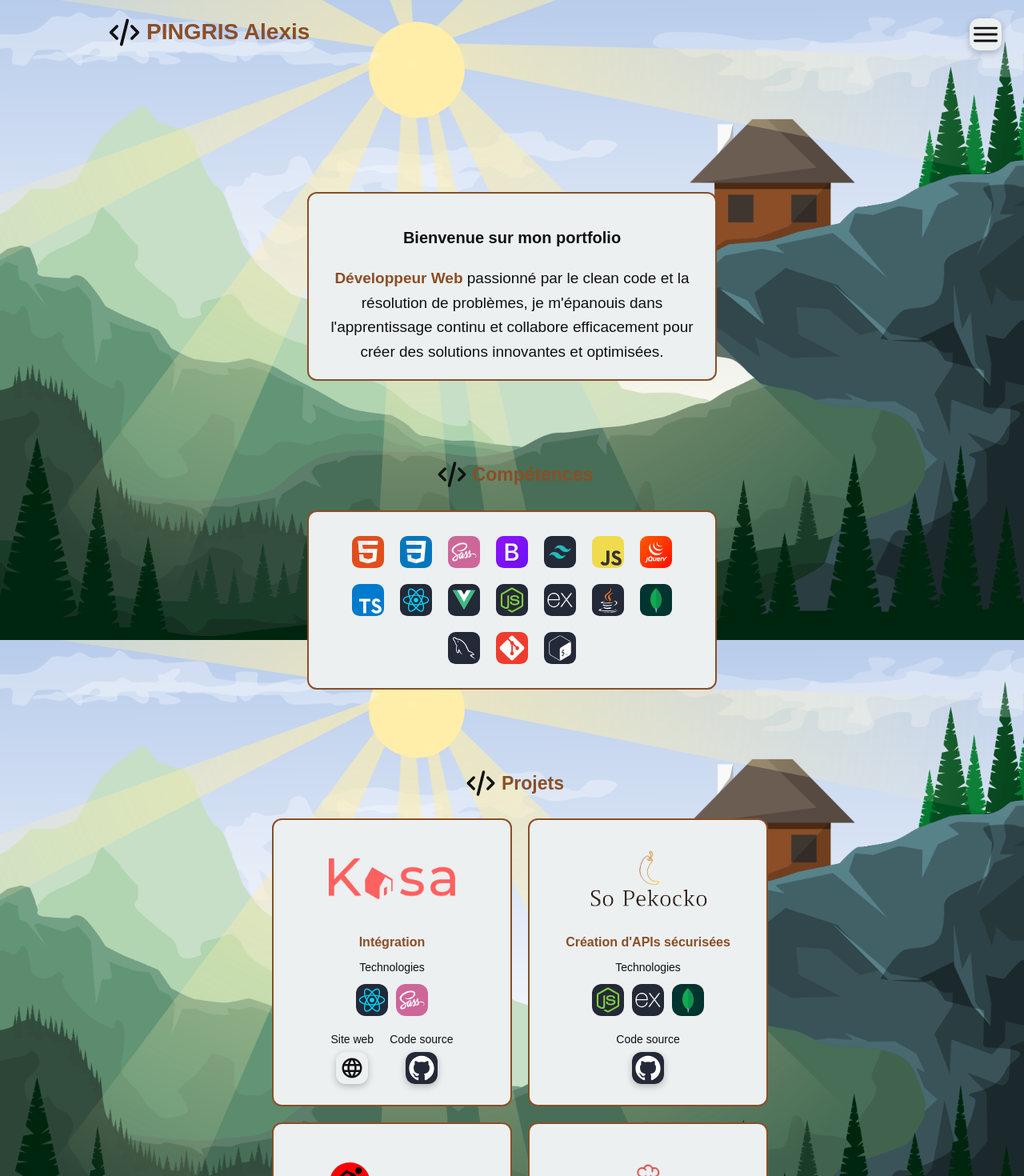
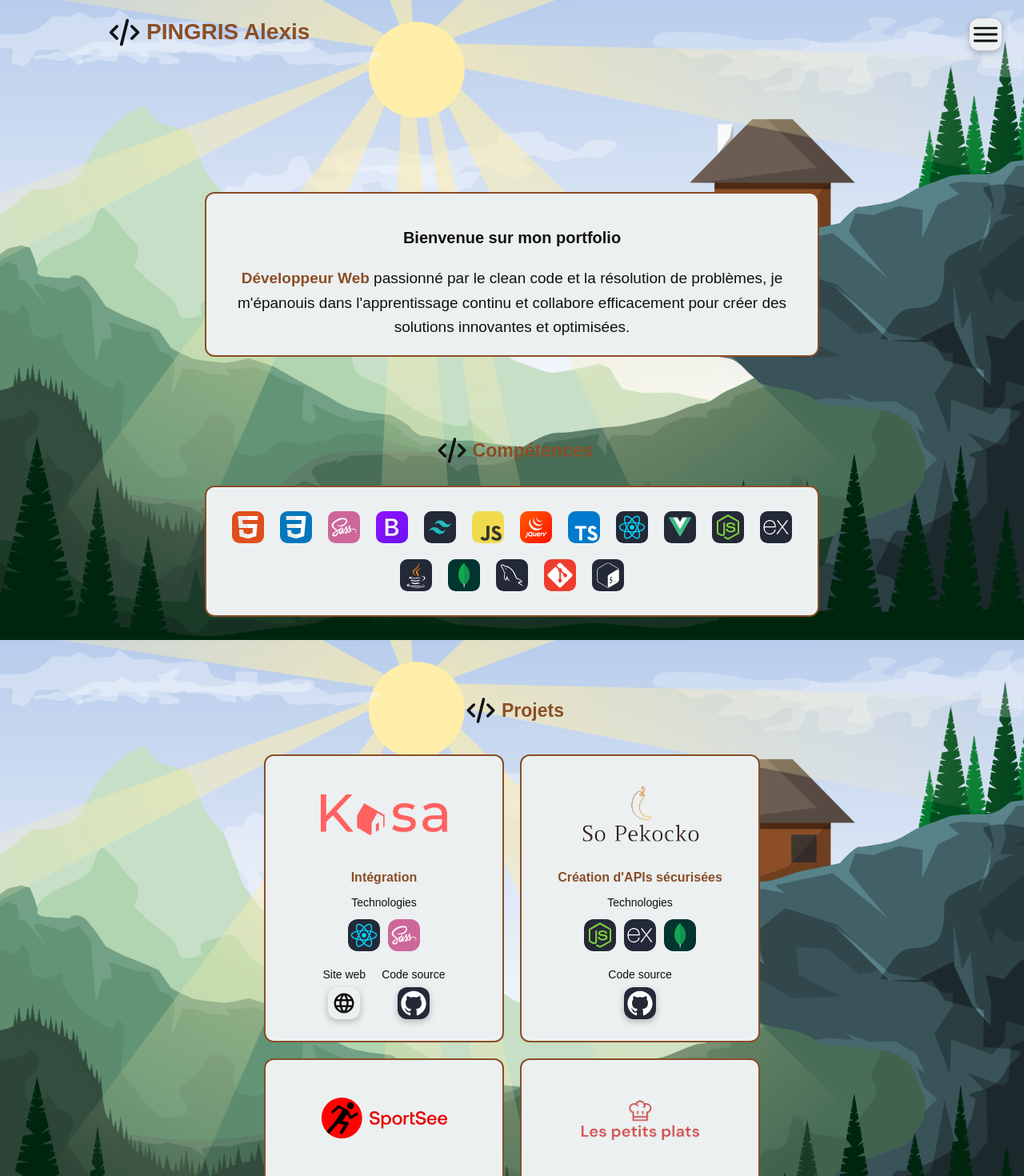
Before and after one commit to PingrisAlexis/portfolio, a React (Create React App) app: page / in a window 1280 px wide. Shown: the top 1470 px of the page at 80% size. Built offline with nearby package versions, Linux system fonts and the light colour scheme.

Commit message:
responsive

```diff
--- a/src/components/about/About.module.scss
+++ b/src/components/about/About.module.scss
@@ -10,17 +10,22 @@
   margin-bottom: 10rem;
   margin-top: 20vh;
   border: solid var(--border-width) var(--color-sec);
-  h1 {
-    padding: 2rem;
+  @media (max-width: 1500px) {
+    width: 60vw !important;
   }
   @media (max-width: 1000px) {
+    width: 70vw !important;
+  }
+  @media (max-width: 700px) {
     width: 90vw !important;
   }
   h1 {
+    padding: 2rem;
     @media (max-width: 1000px) {
       font-size: 3rem !important;
     }
   }
+
   div {
     display: flex;
     flex-direction: row;
--- a/src/components/contact/Contact.module.scss
+++ b/src/components/contact/Contact.module.scss
@@ -12,7 +12,7 @@
     padding: 1.5rem;
     margin-bottom: 10rem;
     @media (max-width: 450px) {
-      width: 25rem !important;
+      width: 30rem !important;
     }
   .items {
     width: 100%;
--- a/src/components/projects/Projects.module.scss
+++ b/src/components/projects/Projects.module.scss
@@ -3,7 +3,7 @@
     margin: auto;
     margin-bottom: 10rem;
     text-align: center;
-    @media (max-width: 1015px) {
+    @media (max-width: 1075px) {
         width: 80vw;
     }
     .cards_container {
@@ -18,7 +18,7 @@
             justify-content: space-around;
             margin: auto;
             padding: 1rem;
-            margin: 0rem 0rem 2rem 2rem;
+            margin: 1rem;
             height: 36rem;
             width: 30rem;
             border: solid var(--border-width) var(--color-sec);
--- a/src/components/resume/Resume.module.scss
+++ b/src/components/resume/Resume.module.scss
@@ -16,7 +16,7 @@
             height: 20rem;
         }
         iframe {
-            width: 500px;
+            width: 100%;
             height: 750px;
             border-radius: var(--border-radius);
         }
--- a/src/components/skills/Skills.module.scss
+++ b/src/components/skills/Skills.module.scss
@@ -3,13 +3,15 @@
     margin: auto;
     margin-bottom: 10rem;
     text-align: center;
+    @media (max-width: 1500px) {
+      width: 60vw !important;
+    }
     @media (max-width: 1000px) {
-      width: 70vw;
+      width: 70vw !important;
     }
     @media (max-width: 700px) {
       width: 90vw !important;
     }
-
     ul {
       border: solid var(--border-width) var(--color-sec);
       display: flex;
@@ -25,7 +27,6 @@
         background: transparent;
         position: relative;
         z-index: 0;
-        box-shadow: none !important;
         img {
           width: 100%;
           height: 100%;
```
Lines whose indentation alone changed are shown as unchanged.
